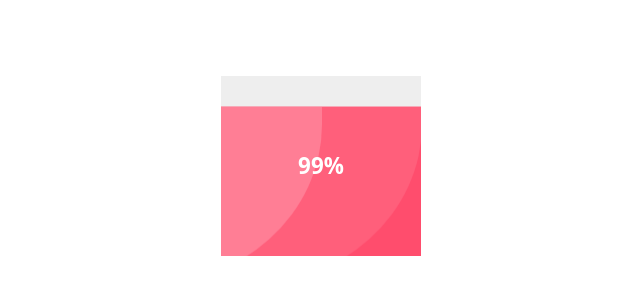
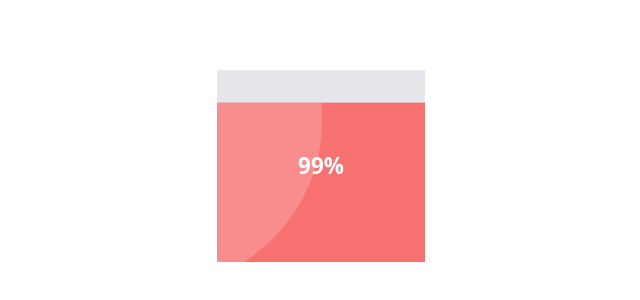
Before and after one commit to myfruitmango/project-x, a React (Create React App) app: page /error in a window 1280 px wide. Shown: the part 234-534 px from the top of the page, without its empty margins (319-959 px from the left). Built offline with nearby package versions, Linux system fonts and the light colour scheme.

Commit message:
feat[Loading]: update, create styles in elements & remove styles in index

```diff
--- a/src/components/elements/loading/index.jsx
+++ b/src/components/elements/loading/index.jsx
@@ -1,8 +1,15 @@
+// ** React Imports
 import React, { useEffect, useState } from 'react'
 
+// ** Styles Imports
+import './styles.css'
+
 const HeartLiquidLoading = ({ onComplete }) => {
+	// ! hooks
+	// * state
 	const [progress, setProgress] = useState(0)
 
+	// * effect
 	useEffect(() => {
 		const timer = setInterval(() => {
 			setProgress((prev) => Math.min(prev + 1, 100))
@@ -17,14 +24,14 @@ const HeartLiquidLoading = ({ onComplete }) => {
 	}, [progress, onComplete])
 
 	return (
-		<div className="heart-liquid-wrapper">
-			<div className="heart-shape">
+		<div className="flex justify-center items-center h-screen">
+			<div className="shape relative overflow-hidden w-52 h-48 bg-gray-200">
 				<div
-					className="liquid"
+					className="liquid absolute bottom-0 left-0 w-full h-full bg-red-400 flex items-end justify-center overflow-hidden"
 					style={{
 						transform: `translateY(${100 - progress}%)`
 					}}>
-					<div className="wave" />
+					<div className="wave absolute w-[200%] h-[200%] bottom-0" />
 					<div className="wave wave2" />
 				</div>
 				<div className="progress-text">{progress}%</div>
--- /dev/null
+++ b/src/components/elements/loading/styles.css
@@ -0,0 +1,43 @@
+.shape {
+	clip-path: path(
+		'M23.6,0c-3.4,0-6.4,2.2-7.6,5.3C14.8,2.2,11.8,0,8.4,0C3.8,0,0,3.8,0,8.4
+     c0,9.2,16,21.2,16,21.2s16-12,16-21.2C32,3.8,28.2,0,23.6,0z'
+	);
+}
+
+.liquid {
+	animation: rise 3s ease forwards;
+	transition: transform 0.5s ease-in-out;
+}
+
+.wave {
+	background: rgba(255, 255, 255, 0.2);
+	border-radius: 45%;
+	animation: wave 4s linear infinite;
+}
+
+.wave2 {
+	animation-delay: -2s;
+	opacity: 0.5;
+}
+
+.progress-text {
+	position: absolute;
+	top: 50%;
+	left: 50%;
+	transform: translate(-50%, -50%);
+	font-weight: bold;
+	font-size: 1.4rem;
+	color: white;
+	z-index: 2;
+	pointer-events: none;
+}
+
+@keyframes wave {
+	0% {
+		transform: translateX(0) translateY(0);
+	}
+	100% {
+		transform: translateX(-50%) translateY(0);
+	}
+}
--- a/src/index.css
+++ b/src/index.css
@@ -42,76 +42,6 @@
 	}
 }
 
-.heart-liquid-wrapper {
-  display: flex;
-  justify-content: center;
-  align-items: center;
-  height: 100vh;
-}
-
-.heart-shape {
-  position: relative;
-  width: 200px;
-  height: 180px;
-  clip-path: path(
-    "M23.6,0c-3.4,0-6.4,2.2-7.6,5.3C14.8,2.2,11.8,0,8.4,0C3.8,0,0,3.8,0,8.4
-     c0,9.2,16,21.2,16,21.2s16-12,16-21.2C32,3.8,28.2,0,23.6,0z"
-  );
-  background-color: #eee;
-  overflow: hidden;
-}
-
-.liquid {
-  position: absolute;
-  bottom: 0;
-  left: 0;
-  width: 100%;
-  height: 100%;
-  background: #ff4d6d;
-  display: flex;
-  align-items: flex-end;
-  justify-content: center;
-  animation: rise 3s ease forwards;
-  transition: transform 0.5s ease-in-out;
-  overflow: hidden;
-}
-
-.wave {
-  position: absolute;
-  width: 200%;
-  height: 200%;
-  background: rgba(255, 255, 255, 0.2);
-  border-radius: 45%;
-  animation: wave 4s linear infinite;
-  bottom: 0;
-}
-
-.wave2 {
-  animation-delay: -2s;
-  opacity: 0.5;
-}
-
-.progress-text {
-  position: absolute;
-  top: 50%;
-  left: 50%;
-  transform: translate(-50%, -50%);
-  font-weight: bold;
-  font-size: 1.4rem;
-  color: white;
-  z-index: 2;
-  pointer-events: none;
-}
-
-@keyframes wave {
-  0% {
-    transform: translateX(0) translateY(0);
-  }
-  100% {
-    transform: translateX(-50%) translateY(0);
-  }
-}
-
 /* text */
 .blinking-cursor {
   display: inline-block;
```
